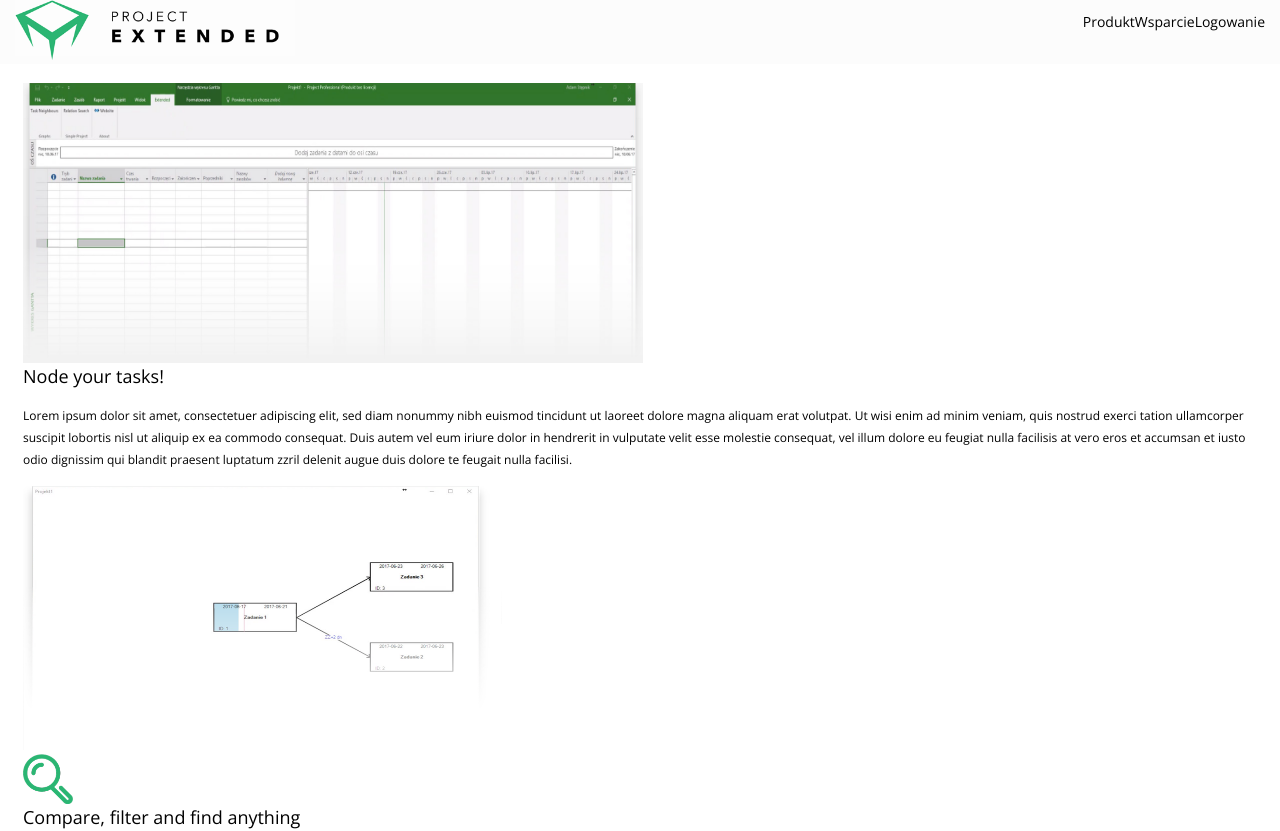
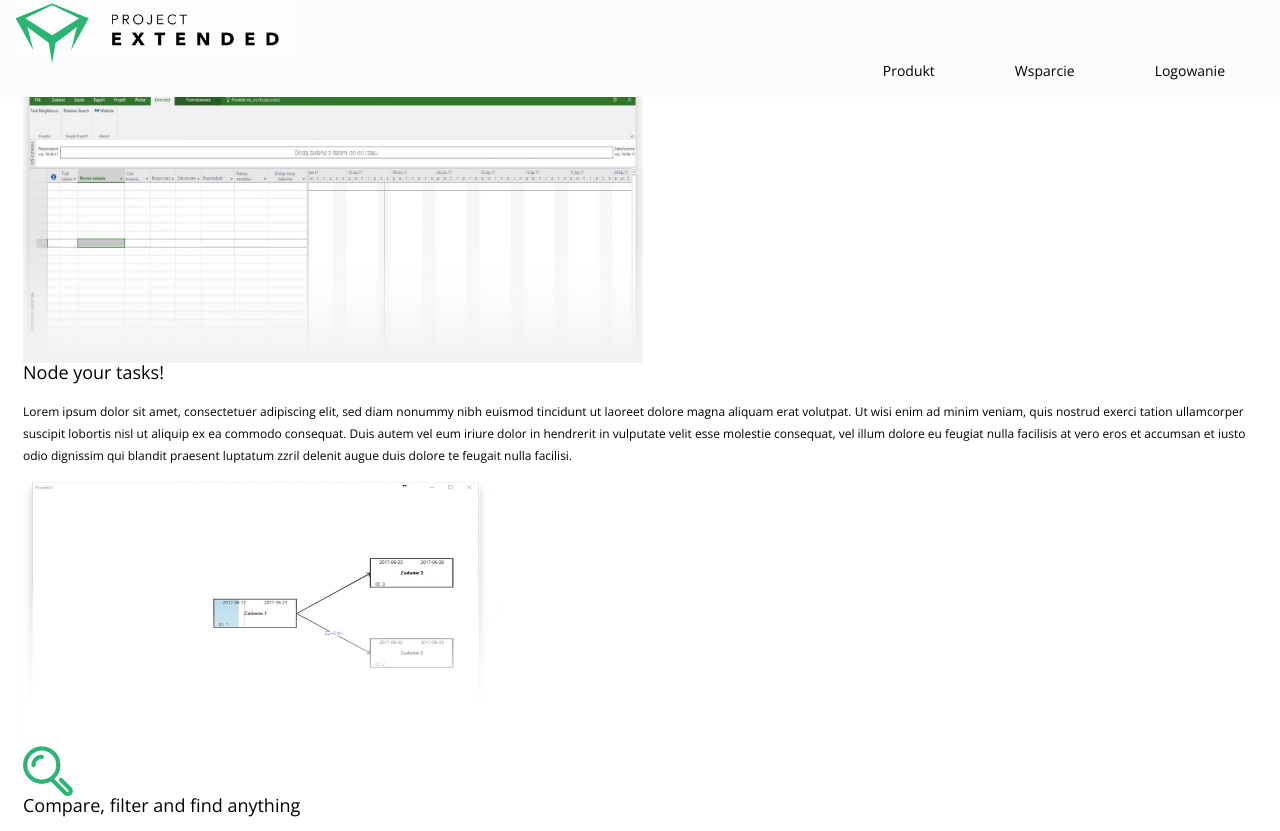
Before and after one commit to Gulcia/Project-E, a website: page public/index.html in a window 1280 px wide. Shown: the top 831 px of the page. Drawn offline with nearby package versions, Linux system fonts and the light colour scheme.

Commit message:
padding
poprawa błędów

```diff
--- a/public/index.html
+++ b/public/index.html
@@ -13,7 +13,7 @@
     <link rel="stylesheet" href="css/main.css">
 
     <!-- jQuery -->
-    <link href="https://code.jquery.com/jquery-3.2.1.min.js"
+    <link href="https://code.jquery.com/jquery-3.2.1.min.js">
 
 </head>
 <body>
@@ -27,7 +27,7 @@
                 <div class="container">
                     <div class="navbar">
                         <div class="nav-logo">
-                            <a href="index.html"> <img src="img/logo.png" alt="logo" height="60" width="280"></img></a>
+                            <a href="index.html"> <img src="img/logo.png" alt="logo" height="60" width="280"></a>
                         </div>
                     </div>
                     <div class="main-menu-content">
@@ -141,7 +141,7 @@
                             </td>
                         </tr>
                         <tr>
-                            <td><feature/td>
+                            <td>feature/td>
                             <td>
                                 <img src="img/odhaczenie.png" height="25" width="25"/>
                             </td>
@@ -196,7 +196,7 @@
                             <div class="single-col">
                                 <form action="#">
                                     <p>your mail:</p>
-                                    <input type="email" name="email">
+                                    <input type="email" name="email" title="e-mail">
                                     <p>your message:</p>
                                     <textarea name="message" cols="50" rows="10">Here write a message...</textarea>
                                     <br /><br /><br />
--- a/scss/helpers.scss
+++ b/scss/helpers.scss
@@ -35,6 +35,7 @@ $desktop: only screen and (min-width:1200px);
 @mixin center-vertical {
   position: relative;
   top: 50%;
+  transform: translateY(-50%);
 }
 
 //Widocznosc
@@ -149,11 +150,3 @@ $desktop: only screen and (min-width:1200px);
 @mixin variable-transition ($lenght){
   transition: all $lenght ease-in-out;
 }
-
-//Translate 3D
-
-@mixin translate3d($move-x,$move-y,$move-z) {
-  transform: translateX($move-x);
-  transform: translateY($move-y);
-  transform: translateZ($move-z);
-}
--- a/scss/style.scss
+++ b/scss/style.scss
@@ -14,8 +14,8 @@
 
 //inne elementy
 img{
-  max-widt:100%;
-  wertical-align: middle;
+  max-width:100%;
+  vertical-align: middle;
 }
 a {
   text-decoration: none;
@@ -56,7 +56,7 @@ header{
   right: 0;
   background-color: $background-light-white-color;
   .navbar {
-    hight: 90px;
+    height: 65px;
     .nav-logo{
       @include float-left;
       @include center-vertical;
@@ -77,9 +77,9 @@ header{
         font-size: 14px;
         font-family: $font-family-primary;
         font-weight: 300;
-        padding: 20px 40 px;
+        padding: 20px 40px;
         line-height: 20px;
-        @include basic-transition
+        @include basic-transition;
         &:hover{
           color: $buton-green-color;
         }
--- a/scss/typography.scss
+++ b/scss/typography.scss
@@ -1,3 +1,8 @@
+@import "customVariables";
+
+@import "colors";
+
+
 //zmienne
 
 $basic-font-size: 12px;
@@ -6,12 +11,12 @@ $paragraph-margin: 0 0 15px;
 
 
 //nagłówki
-@mixin header-mixin ($header-font-size,$header-margin-bootom,$header-color:$basic-header-color) {
+@mixin header-mixin ($header-font-size,$header-margin-bootom,$header-color: $basic-header-color) {
   font-size: $header-font-size;
-  margin-top:0;
-  margin-left:0;
-  margin-right:0;
-  margin-bottom:$header-margin-bootom;
+  margin-top: 0;
+  margin-left: 0;
+  margin-right: 0;
+  margin-bottom: $header-margin-bootom;
   color:$header-color;
   font-weight:300;
 }
```
Also changed, not shown: public/szablon.html (+2 -2 lines), public/css/main.css, 1 other file.
